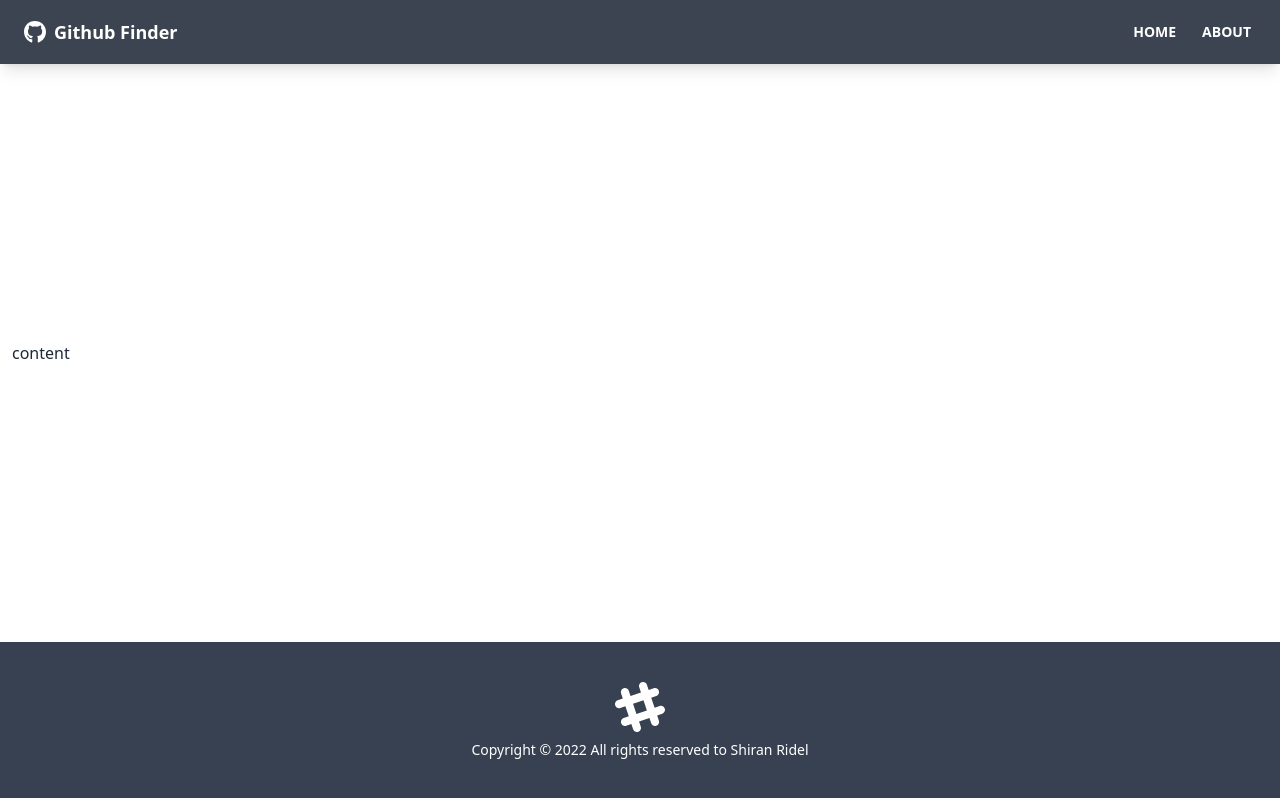
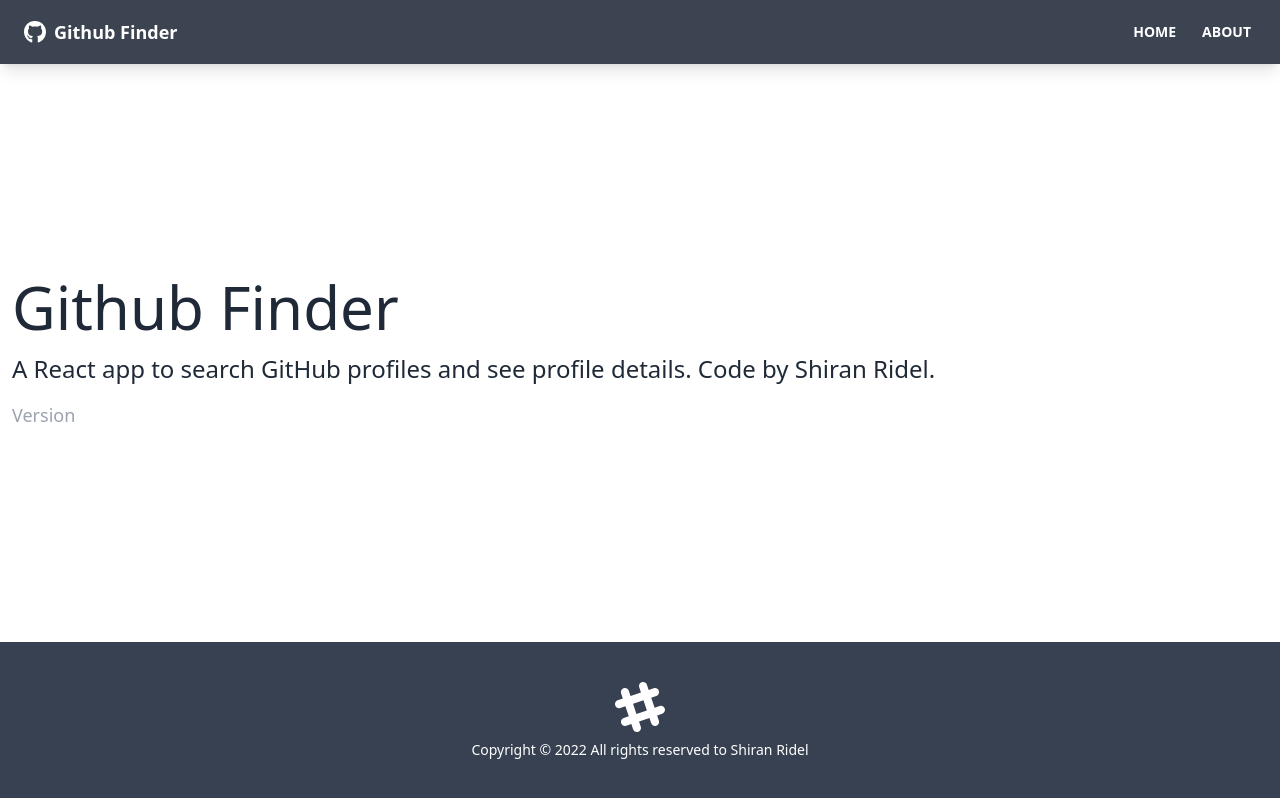
Before and after one commit to ShiranRidel/Github-Finder, a React (Create React App) app: page /about in a window 1280 px wide. Built offline with nearby package versions, Linux system fonts and the light colour scheme; the HTML template or start-up script is replaced by a standard one.

Commit message:
set pages & Routers

```diff
--- a/src/App.js
+++ b/src/App.js
@@ -1,17 +1,28 @@
-import { BrowserRouter as Router } from "react-router-dom";
+import { BrowserRouter as Router,Route,Routes } from "react-router-dom";
 import Footer from "./components/layout/Footer";
 import Navbar from "./components/layout/Navbar";
+import About from "./pages/About";
+import Home from "./pages/Home";
+import NotFound from "./pages/NotFound";
 
 function App() {
   return (
     <Router>
       <div className="flex flex-col justify-between h-screen">
         <Navbar />
-        <main className="container mx-auto px-3 pb-12">content</main>
+        <main className="container mx-auto px-3 pb-12">
+          <Routes>
+            <Route path="/" element={<Home/>}/>
+            <Route path="/about" element={<About/>}/>
+            <Route path="/notfound" element={<NotFound/>}/>
+            <Route path="/*" element={<NotFound/>}/>
+          </Routes>
+        </main>
         <Footer />
       </div>
     </Router>
   );
 }
+// /* to catch navigate to any not found page
 
 export default App;
--- /dev/null
+++ b/src/pages/About.jsx
@@ -0,0 +1,21 @@
+function About() {
+    return (
+      <>
+        <h1 className='text-6xl mb-4'>Github Finder</h1>
+        <p className='mb-4 text-2xl font-light'>
+          A React app to search GitHub profiles and see profile details.
+          Code by
+          <strong>
+            <a href='https://traversymedia.com'> Shiran Ridel</a>
+          </strong>
+          .
+        </p>
+        <p className='text-lg text-gray-400'>
+          Version <span className='text-white'>1.0.0</span>
+        </p>
+
+      </>
+    )
+  }
+
+  export default About
--- /dev/null
+++ b/src/pages/Home.jsx
@@ -0,0 +1,10 @@
+
+function Home() {
+  return (
+    <div>
+        <h1 className="text-6xl">Welcome</h1>
+    </div>
+  )
+}
+
+export default Home
--- /dev/null
+++ b/src/pages/NotFound.jsx
@@ -0,0 +1,21 @@
+import { FaHome } from "react-icons/fa";
+import { Link } from "react-router-dom";
+
+function NotFound() {
+  return (
+    <div className="hero">
+      <div className="text-center hero-comtent">
+        <div className="max-w-lg">
+          <h1 className="text-8xl fonf-bold mb-8">Oops!</h1>
+          <p className="text-5xl mb-8">404 - Page not found!</p>
+          <Link to='/' className="btn btn-primary btn-lg">
+            <FaHome className="mr-2"/>
+            Back To Home
+            </Link>
+        </div>
+      </div>
+    </div>
+  );
+}
+
+export default NotFound;
```
